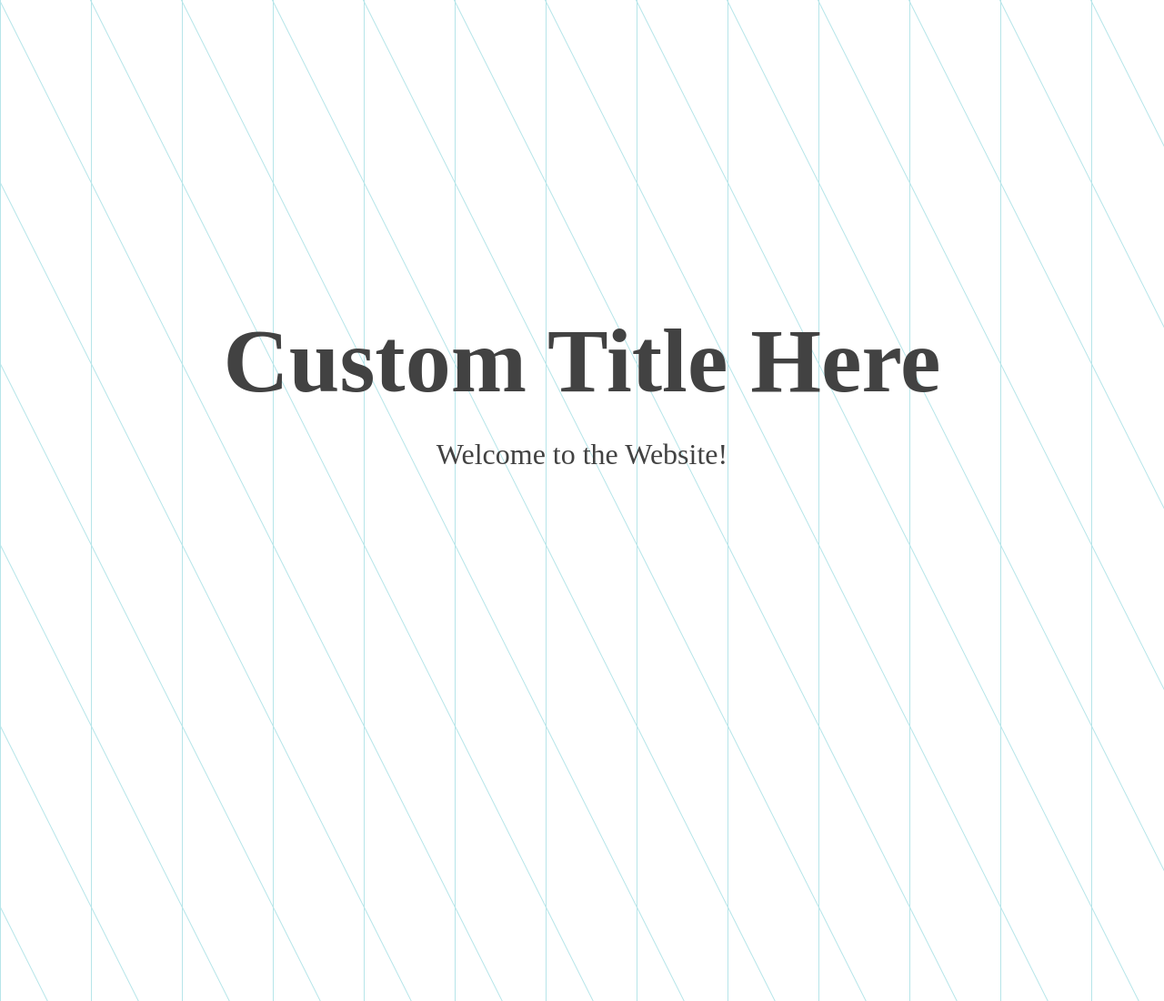
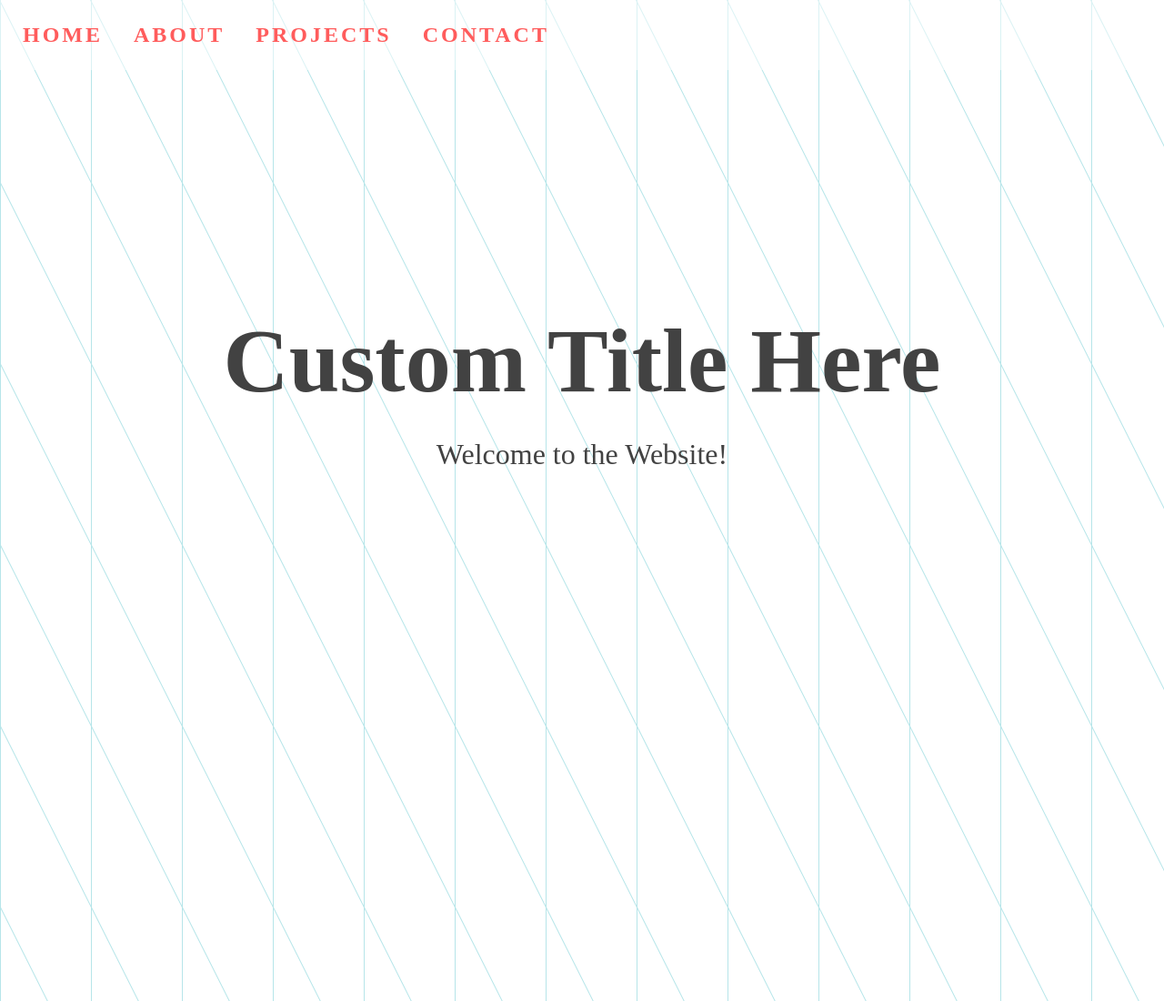
Before and after one commit to sasimapatterson/light-dark-mode, a plain HTML site: page index.html in a window 1280 px wide. Shown: the top 1100 px of the page at 91% size. Drawn offline with Linux system fonts and the light colour scheme.

Commit message:
Added navigation

```diff
--- a/index.html
+++ b/index.html
@@ -10,6 +10,13 @@
     <link rel="stylesheet" href="style.css">
 </head>
 <body>
+    <!-- Navigation -->
+    <nav id="nav">
+       <a href="#home">HOME</a>
+       <a href="#about">ABOUT</a>
+       <a href="#projects">PROJECTS</a>
+       <a href="#contact">CONTACT</a>
+    </nav>
     <!-- Home Section -->
     <section id="home">
         <div class="title-group">
```
